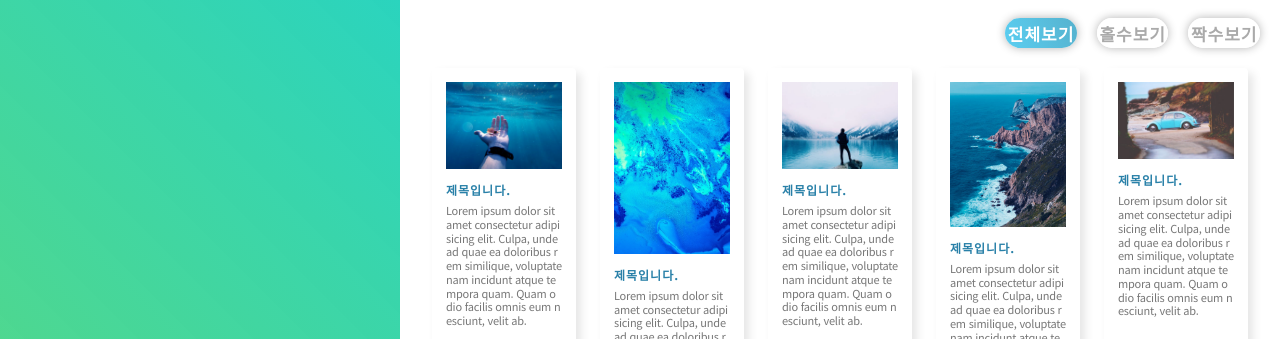
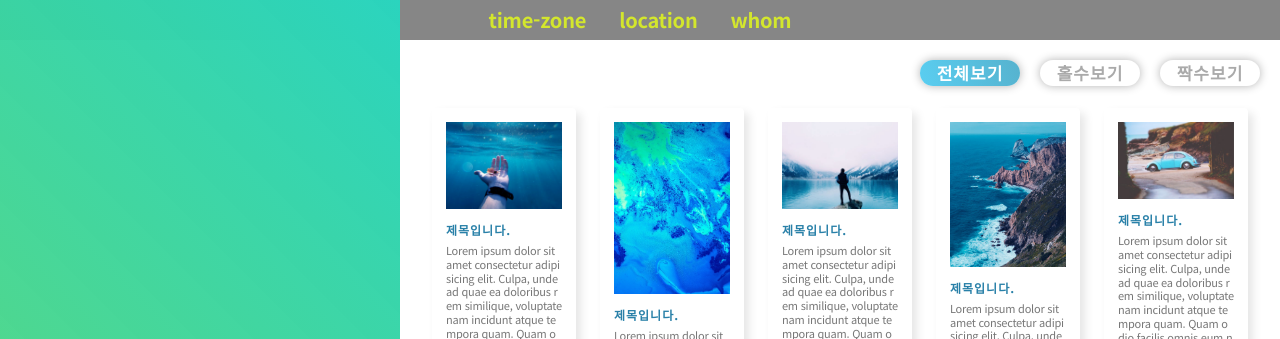
Before and after one commit to Eden-sth/responsive-page-sample, a plain HTML site: page index.html in a window 1280 px wide. Shown: the top 339 px of the page. Drawn offline with Linux system fonts and the light colour scheme; a script that the page names is missing.

Commit message:
css작성

```diff
--- a/css/main/main.css
+++ b/css/main/main.css
@@ -5,6 +5,40 @@
   margin-left: 400px;
   padding: 20px;
 }
+
+/* 별도 추가?? */
+.sorting {
+  position: relative;
+  width: 100%;
+  display: flex;
+  justify-content: flex-end;
+  align-items: center;
+  gap: 2rem;
+}
+.sorting li {
+}
+.sorting li a {
+  display: flex;
+  justify-content: center;
+  align-items: center;
+  width: 10rem;
+  height: 2.6rem;
+  font-size: 1.1rem;
+  color: #aaa;
+  line-height: 1;
+  border-radius: 0.5rem;
+  box-shadow: 0 0 10px rgba(0, 0, 0, 0.1);
+  background-color: #fff;
+}
+.sorting li:hover a {
+  box-shadow: 0 0 10px rgba(0, 0, 0, 2.3);
+}
+.sorting li.on a {
+  color: #fff;
+  background: linear-gradient(to top, #666, #eee);
+  box-shadow: 0 0 10px rgba(0, 0, 0, 0.3);
+}
+/* 여기까지 */
 
 .main ul {
   position: relative;
@@ -15,7 +49,6 @@
   align-items: center;
   gap: 20px;
 }
-
 .main > ul > li > a {
   width: 100px;
   height: 26px;
--- /dev/null
+++ b/css/topBanner.css
@@ -0,0 +1,28 @@
+@charset "utf-8";
+
+.top-banner {
+  /* grid-column-gap: 15px; */
+  /* grid-row-gap: 5px; */
+  background-color: #868686;
+  padding-top: 5px;
+  padding-bottom: 5px;
+  position: relative;
+  width: 100%;
+  height: auto;
+  display: flex;
+  flex-direction: column;
+  align-items: center;
+}
+.top-banner > ul {
+  display: flex;
+  flex-direction: row;
+  justify-content: space-around;
+  gap: 33px;
+}
+.top-banner > ul > li {
+  /* display: flex; */
+  flex-direction: row;
+  font-size: 2rem;
+  font-weight: bold;
+  color: #d3e62d;
+}
--- a/index.html
+++ b/index.html
@@ -7,12 +7,21 @@
     <link rel="stylesheet" href="css/normalize.css" />
     <link rel="stylesheet" href="css/global.css" />
     <link rel="stylesheet" href="css/header/header.css" />
+    <link rel="stylesheet" href="css/topBanner.css" />
     <link rel="stylesheet" href="css/main/main.css" />
     <script src="js/script.js" defer></script>
+    <script src="js/topBanner.js" defer></script>
   </head>
   <body>
+    <div class="top-banner">
+      <ul class="eea">
+        <li>time-zone</li>
+        <li>location</li>
+        <li>whom</li>
+      </ul>
+    </div>
     <header class="header">
-      <h1>ANDREW SUMMER</h1>
+      <h1>Eden's portfolio</h1>
       <ul>
         <li>
           <a href="wse6213@gmail.com">이메일</a>
@@ -28,7 +37,7 @@
 
     <main class="main">
       <!-- sorting -->
-      <ul>
+      <ul class="sorting">
         <li class="on"><a href="*">전체보기</a></li>
         <li><a href=".odd">홀수보기</a></li>
         <li><a href=".even">짝수보기</a></li>
--- /dev/null
+++ b/js/topBanner.js
@@ -0,0 +1,14 @@
+const topBanner = document.querySelector(".topBanner ul");
+
+const keyframes = {
+  transform: ["translateX(0px)", "translateX(500px)"],
+};
+
+const options = {
+  duration: 1000,
+  easing: "ease-in",
+  direction: `normal`,
+  iterations: Infinity,
+};
+
+topBanner.animate(keyframes, options);
```
Also changed, not shown: js/header.js (renamed from js/script.js).
